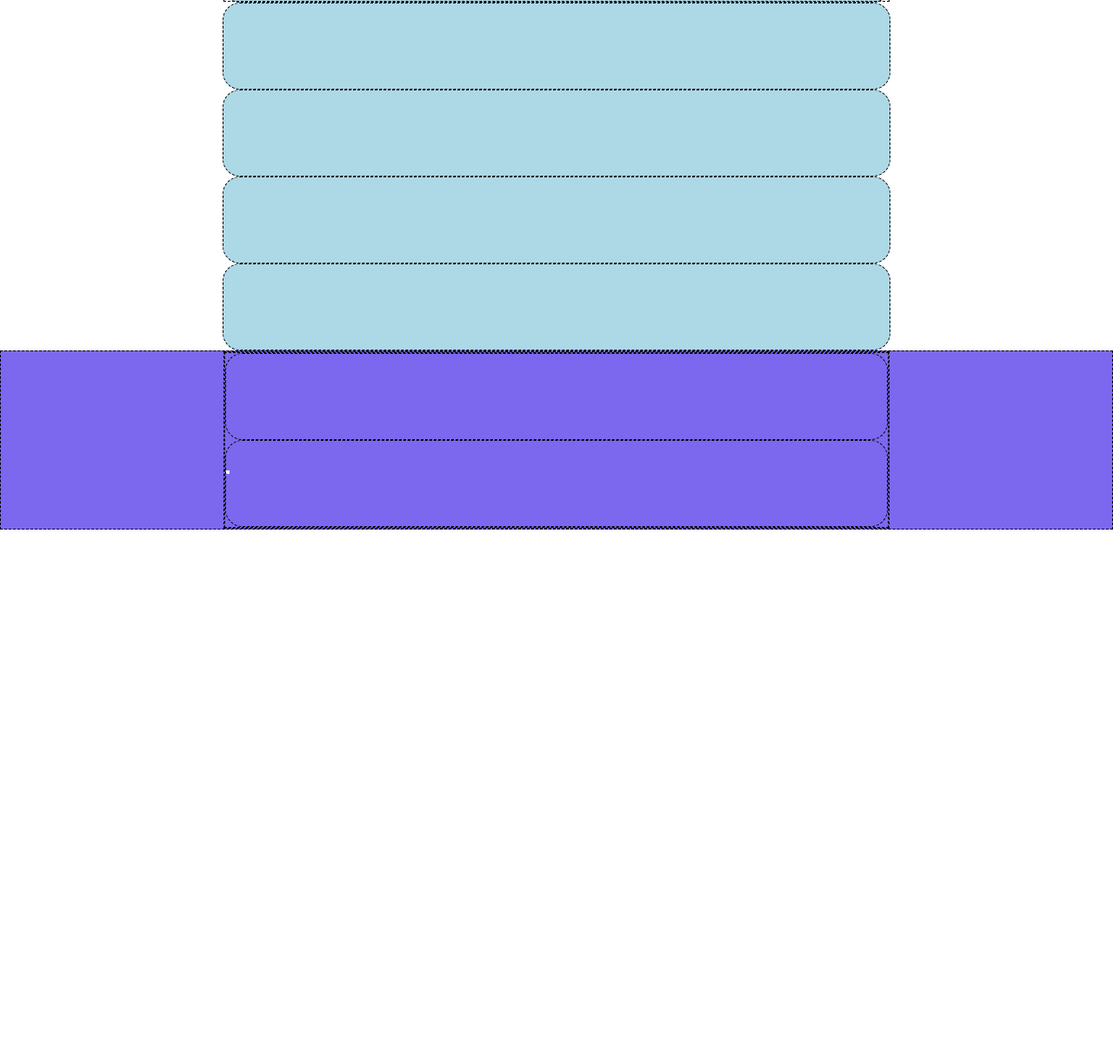
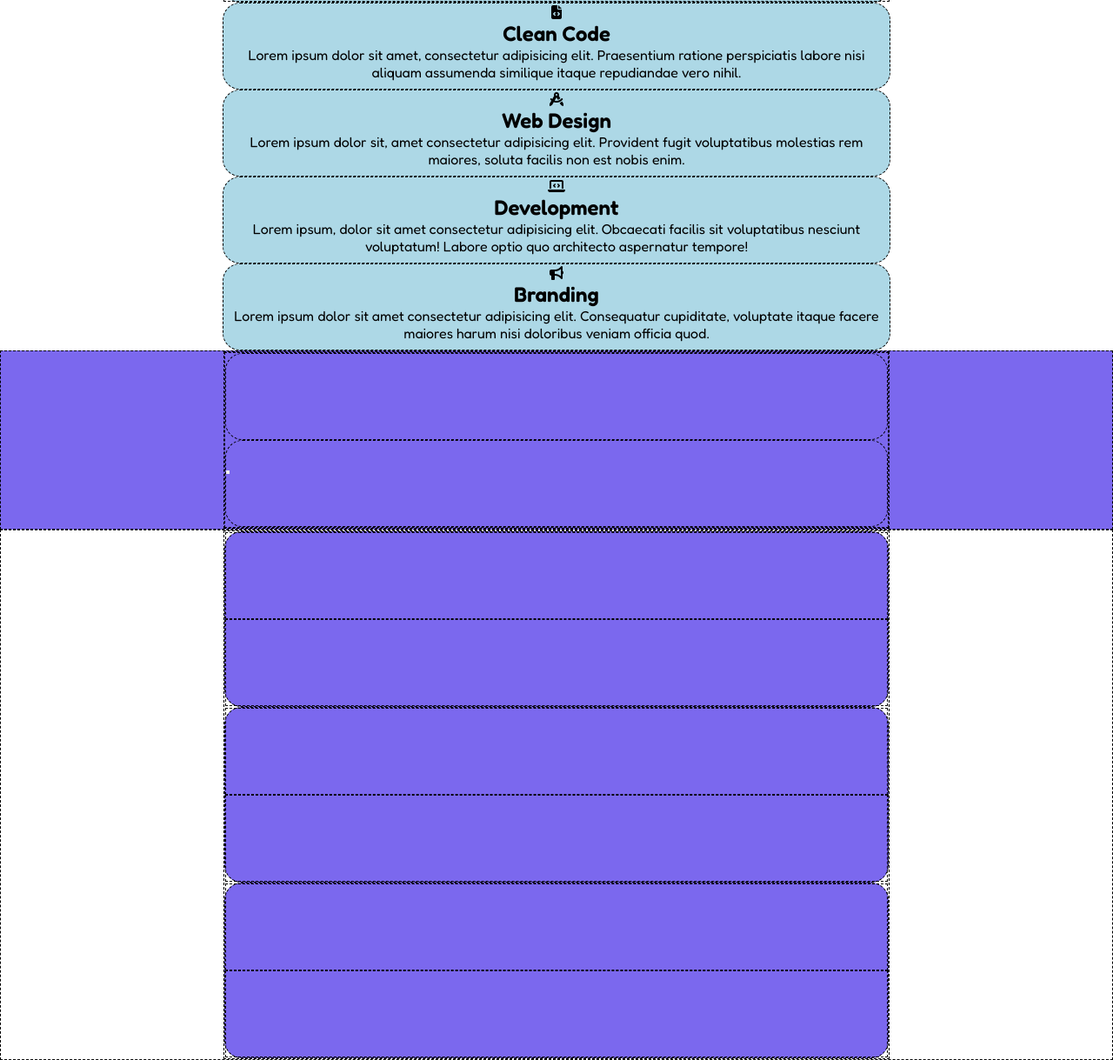
Before and after one commit to WandaSimeoli/htmlcss-responsive-layout, a plain HTML site: page index.html in a window 1280 px wide. Shown: the part 623-1842 px from the top of the page at 87% size. Before the commit the page ends 1232 px from the top, so only its background shows below. Drawn offline with Linux system fonts and the light colour scheme.

Commit message:
Continuo del Main

```diff
--- a/css/style.css
+++ b/css/style.css
@@ -34,16 +34,16 @@ nav {
     background-color: lightblue;
     flex-wrap: wrap;
     border-radius: 20px;
-    justify-content: flex-start;
+}
+.card > .col {
+    width: 100%;
+    text-align: center;
 }
 #phone {
     text-align: center;
 }
 .card img {
     width: 50%;
-}
-.card > .col {
-    width: 100%;
 }
 .lilac {
     background-color:mediumslateblue;
@@ -55,3 +55,12 @@ nav {
     width: 100%;
     border-radius: 20px;
 }
+.cards {
+    flex-wrap: wrap;
+    background-color: mediumslateblue;
+    border-radius: 20px;
+    color: white;
+}
+.cards > .col {
+    width: 100%;
+}
--- a/index.html
+++ b/index.html
@@ -43,32 +43,36 @@
                     <i class="fa-brands fa-apple"></i>
                     App Store
                 </button>
-                <div id="phone">
+                <div class="col" id="phone">
                     <img src="./img/phone.png" alt=""></div>
                 </div>
         </div>
         <div class="card debug">
             <div class="col">
-                <h2></h2>
-                <p></p>
+                <i class="fa-solid fa-file-code"></i>
+                <h2>Clean Code</h2>
+                <p>Lorem ipsum dolor sit amet, consectetur adipisicing elit. Praesentium ratione perspiciatis labore nisi aliquam assumenda similique itaque repudiandae vero nihil.</p>
             </div>
         </div>
         <div class="card debug">
             <div class="col">
-                <h2></h2>
-                <p></p>
+                <i class="fa-solid fa-compass-drafting"></i>
+                <h2>Web Design</h2>
+                <p>Lorem ipsum dolor sit, amet consectetur adipisicing elit. Provident fugit voluptatibus molestias rem maiores, soluta facilis non est nobis enim.</p>
             </div>
         </div>
         <div class="card debug">
             <div class="col">
-                <h2></h2>
-                <p></p>
+                <i class="fa-solid fa-laptop-code"></i>
+                <h2>Development</h2>
+                <p>Lorem ipsum, dolor sit amet consectetur adipisicing elit. Obcaecati facilis sit voluptatibus nesciunt voluptatum! Labore optio quo architecto aspernatur tempore!</p>
             </div>
         </div>
         <div class="card debug">
             <div class="col">
-                <h2></h2>
-                <p></p>
+                <i class="fa-solid fa-bullhorn"></i>
+                <h2>Branding</h2>
+                <p>Lorem ipsum dolor sit amet consectetur adipisicing elit. Consequatur cupiditate, voluptate itaque facere maiores harum nisi doloribus veniam officia quod.</p>
             </div>
         </div>
     </div>
@@ -89,7 +93,40 @@
         </div>
     </div>
 </section>
-
+    <section class="debug testimonial">
+        <div class="container debug">
+            <div></div>
+            <h2></h2>
+            <p></p>
+            <div class="cards flex debug">
+                <div class="col debug">
+                    <img src="" alt="">
+                </div>
+                <div class="col debug">
+                    <p></p>
+                    <div></div>
+                </div>
+            </div>
+            <div class="cards flex debug">
+                <div class="col debug">
+                    <img src="" alt="">
+                </div>
+                <div class="col debug">
+                    <p></p>
+                    <div></div>
+                </div>
+            </div>
+            <div class="cards flex debug">
+                <div class="col debug">
+                    <img src="" alt="">
+                </div>
+                <div class="col debug">
+                    <p></p>
+                    <div></div>
+                </div>
+            </div>
+        </div>
+    </section>
 </main>
    <!--  -->
    <footer>
```
